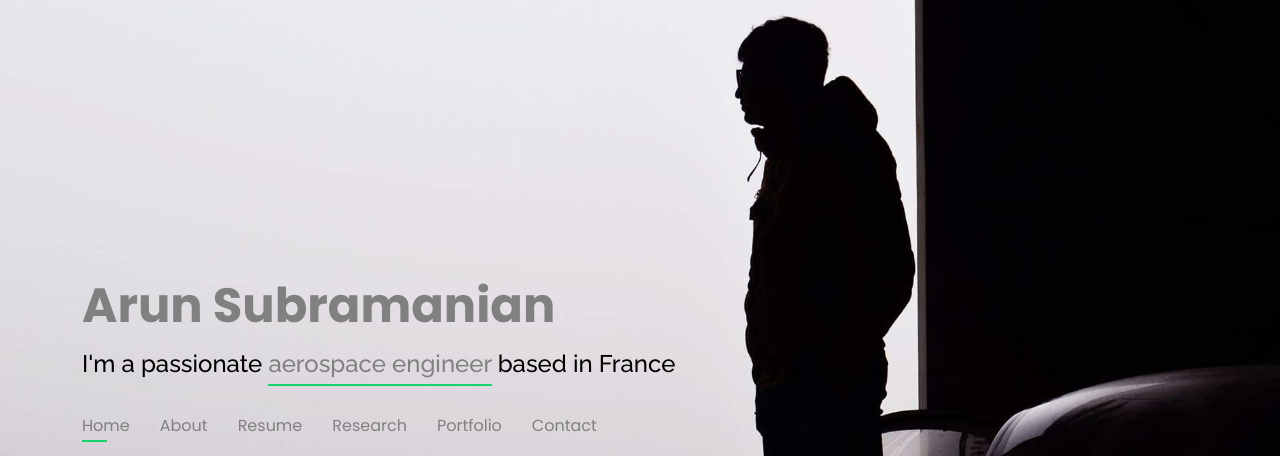
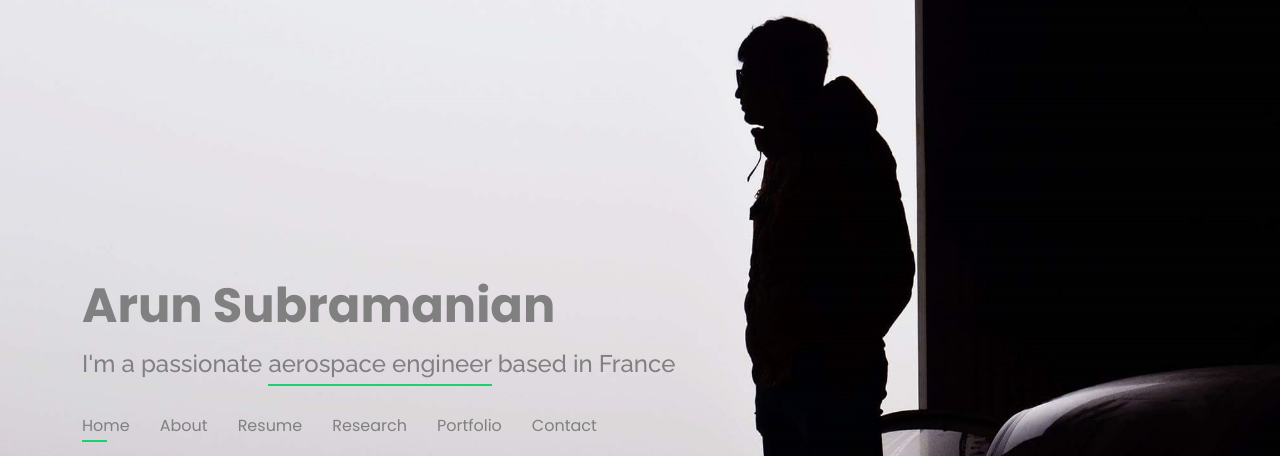
Before and after one commit to Arunprasath1994/arun_subramanian, a plain HTML site: page index.html in a window 1280 px wide. Shown: the top 456 px of the page. Drawn offline with nearby package versions, Linux system fonts and the light colour scheme.

Commit message:
Update index.html

```diff
--- a/index.html
+++ b/index.html
@@ -45,7 +45,7 @@
       <h1><a href="index.html" style="color: grey;">Arun Subramanian</a></h1>
       <!-- Uncomment below if you prefer to use an image logo -->
       <!-- <a href="index.html" class="mr-auto"><img src="assets/img/logo.png" alt="" cladss="img-fluid"></a> -->
-      <h2 style="color: black;">I'm a passionate <span style="color: grey">aerospace engineer</span> based in France</h2>
+      <h2 style="color: grey;">I'm a passionate <span style="color: grey">aerospace engineer</span> based in France</h2>
 
       <nav id="navbar" class="navbar">
         <ul>
```
